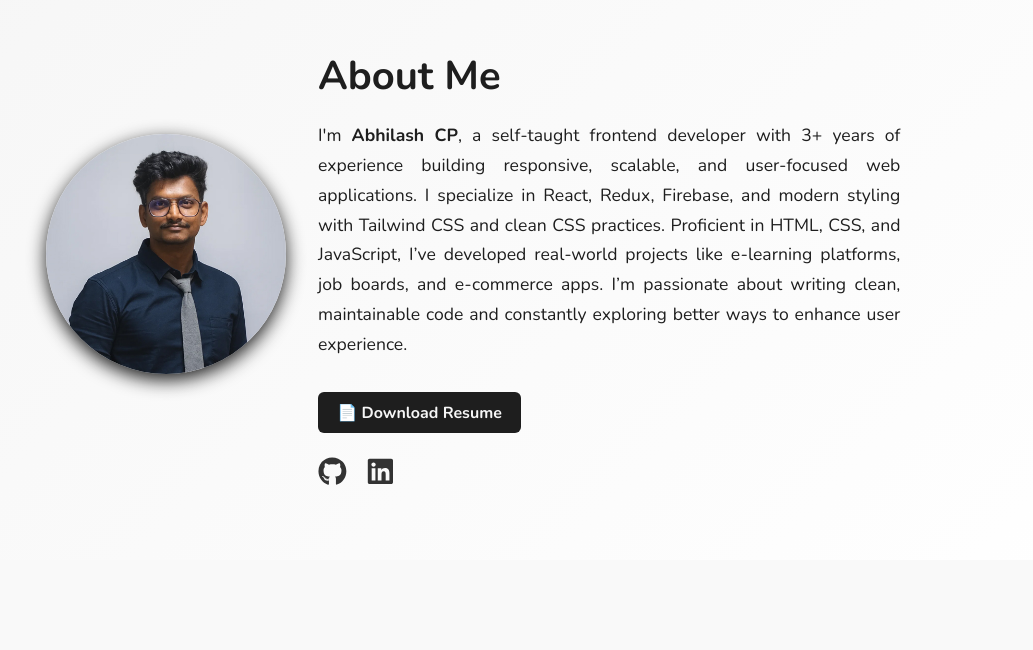
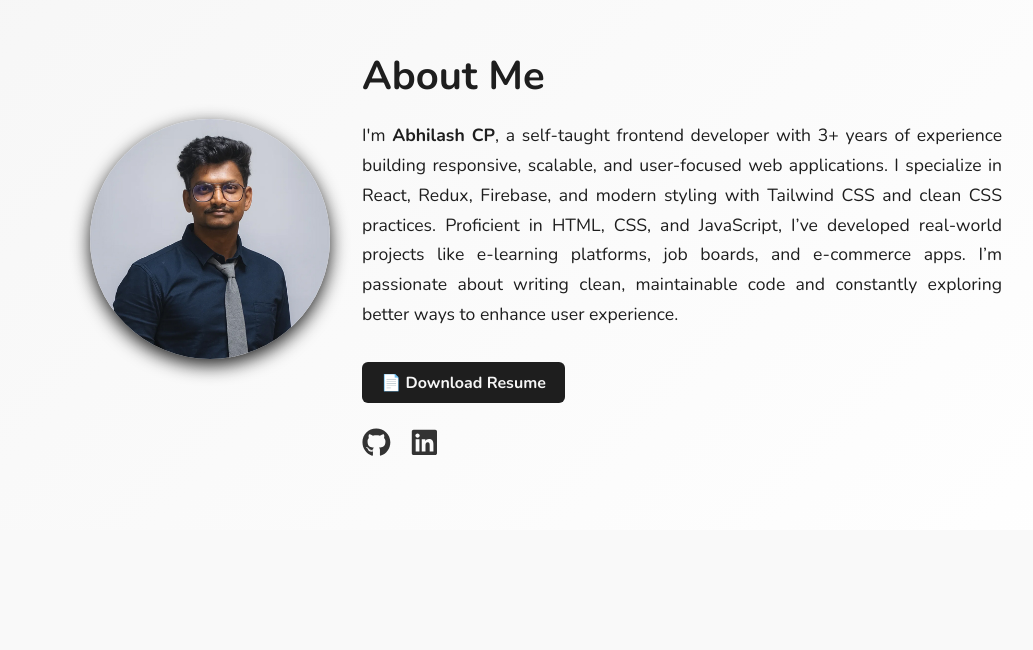
Before and after one commit to abhicplash/mine, a React (Vite) app: page / in a window 1280 px wide. Shown: the part 848-1498 px from the top of the page, without its empty margins (94-1127 px from the left). Built offline with nearby package versions, Linux system fonts and the light colour scheme.

Commit message:
about page alignment fixed

```diff
--- a/src/styles/About.css
+++ b/src/styles/About.css
@@ -8,12 +8,13 @@
 }
 
 .about-container {
-  max-width: 1000px;
+  width: 100%;
+  /* max-width: 1000px; */
   /* margin: auto; */
   display: flex;
   align-items: center;
   justify-content: center;
-  flex-wrap: wrap;
+  /* flex-wrap: wrap; */
   gap: 2rem;
   /* border: 1px solid red; */
 }
@@ -37,9 +38,12 @@
 }
 
 .about-text {
-  flex: 1;
-  min-width: 300px;
+  /* flex: 1; */
+  /* min-width: 300px; */
+  width: 50%;
   font-family: "Nunito", sans-serif;
+  /* border: 1px solid red; */
+
 }
 .about h2 {
   font-size: 2.5rem;
@@ -50,7 +54,7 @@
   line-height: 1.7;
   margin-bottom: 1rem;
   text-align: justify;
-  width: 80%;
+  /* width: 80%; */
 }
 
 .resume-button {
@@ -100,7 +104,6 @@
   }
 }
 
-
 @media (max-width: 768px) {
   .about-container {
     flex-direction: column;
@@ -108,6 +111,7 @@
   }
   .about-text {
     padding: 0 1rem;
+    width: 90%;
   }
   .about p {
     width: 100%;
```
